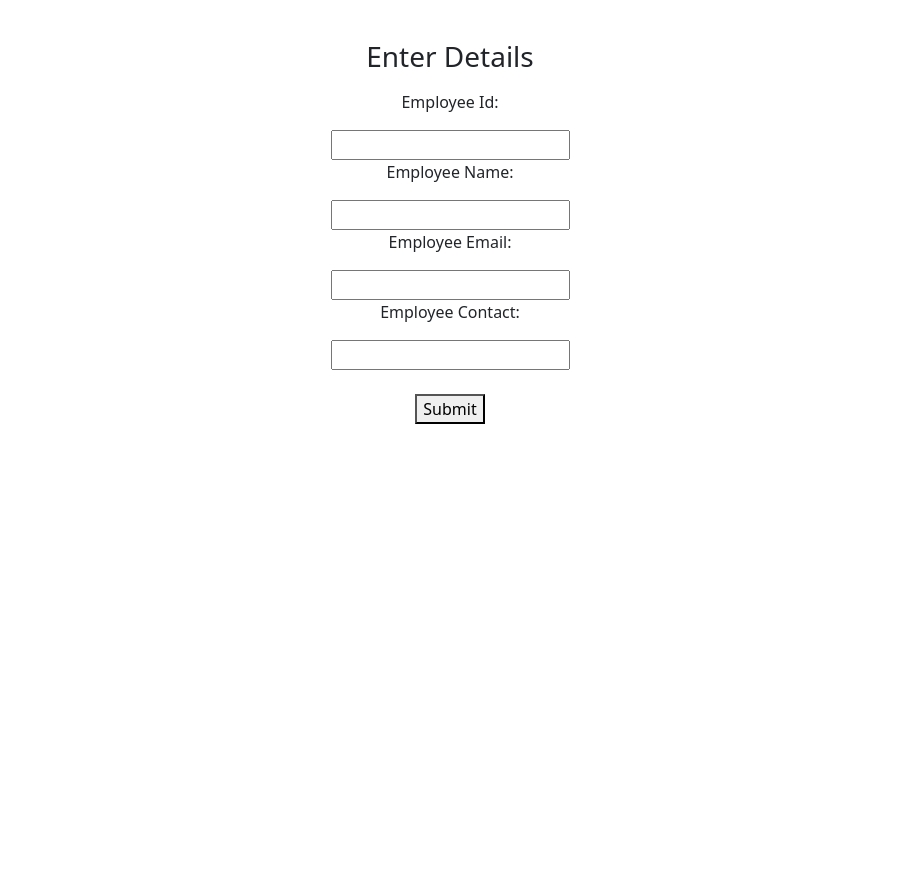
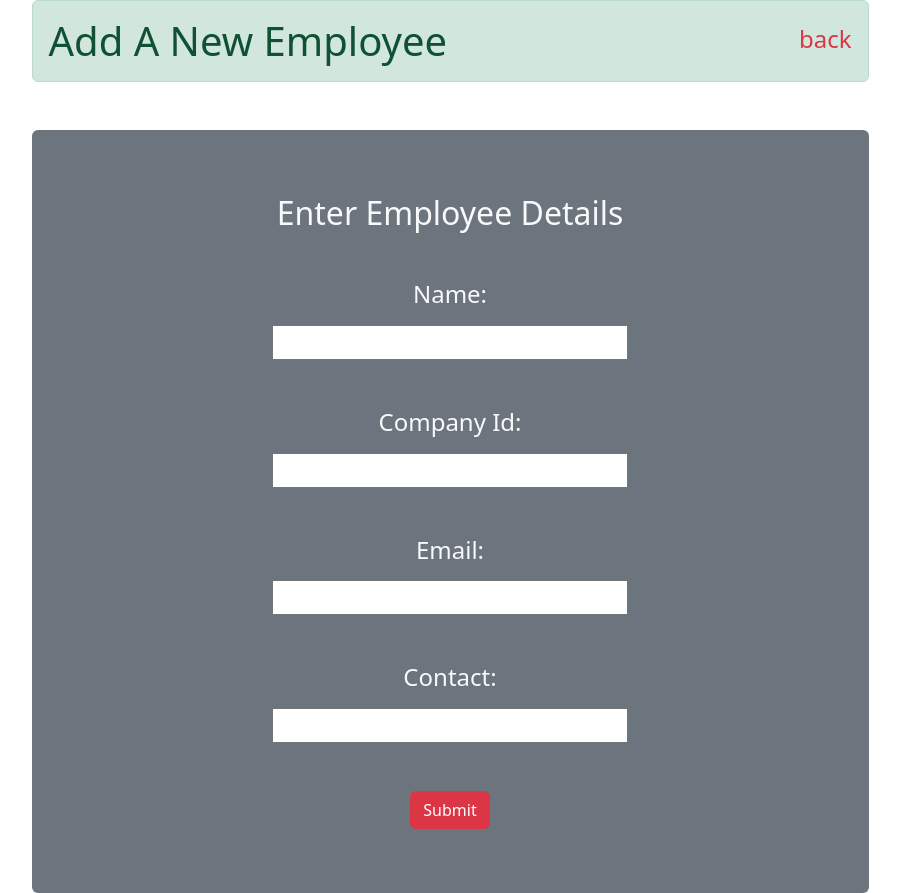
Before and after one commit to Patrick-Njiru/django-crud-operations, a Django app: page /create/employee/ in a window 1280 px wide. Shown: the whole page, without its empty margins (190-1090 px from the left). Before the commit the page ends 424 px from the top, so only its background shows below. Run offline with Django 4.2, Linux system fonts and the light colour scheme; some libraries are stand-ins or nearby versions.

Commit message:
modify templates and views.

```diff
--- a/employee/templates/employee/create.html
+++ b/employee/templates/employee/create.html
@@ -1,29 +1,29 @@
 {% extends "employee/base.html" %}
 {% block content %}
-    <div class="text-center w-50 mx-auto">
-        <form action="{% url 'employees:create' %}" method="POST">
+    <h1 class="alert alert-success d-flex justify-content-between align-items-center mb-5">
+        Add A New Employee
+        <a href="{% url 'employees:index' %}" class="link link-danger h4 text-decoration-none mt-1">back</a>
+    </h1>
+    <div class="text-center w-100 mx-auto">
+        <form action="{% url 'employees:create' %}" method="POST" class="p-3 rounded bg-secondary">
             {% csrf_token %}
-            {% if error_message %}<p class="text-danger h3"> {{ error_message }} </p> {% endif %}
+            {% if error %} <p class="alert alert-warning h4"> {{ error }} </p> {% endif %}
             <div>
-                <br>
-                <p>
-                    <h3>Enter Details</h3>
-                </p>
-                <div>
-                    <p>Employee Id:</p> {{ form.eid }}
+                <h2 class="text-light my-5">Enter Employee Details</h2>
+                <div class="my-5 h4">
+                    <p class="text-light"> Name:</p> {{ form.name }}
                 </div>
-                <div>
-                    <p>Employee Name:</p> {{ form.name }}
+                <div class="my-5 h4">
+                    <p class="text-light">Company Id:</p> {{ form.eid }}
                 </div>
-                <div>
-                    <p>Employee Email:</p> {{ form.email }}
+                <div class="my-5 h4">
+                    <p class="text-light">Email:</p> {{ form.email }}
                 </div>
-                <div>
-                    <p>Employee Contact:</p> {{ form.contact }}
+                <div class="my-5 h4">
+                    <p class="text-light">Contact:</p> {{ form.contact }}
                 </div>
-                <div>
-                    <br>
-                    <button type="submit">Submit</button>
+                <div class="my-5">
+                    <button type="submit" class="btn btn-danger">Submit</button>
                 </div>
             </div>
         </form>
--- a/employee/templates/employee/index.html
+++ b/employee/templates/employee/index.html
@@ -4,12 +4,12 @@
     {% if employees %}
     <ol>
         {% for employee in employees %}
-        <li class="my-3 d-flex justify-content-between px-1">
-            <span> {{forloop.counter}}. &nbsp;  {{ employee.name | capfirst }} </span>
+        <li class="my-3 d-flex justify-content-between pe-3">
+            <span class="h3"> {{forloop.counter}}. &nbsp;  {{ employee.name | capfirst }} </span>
             <a href="{% url 'employees:show' employee.id %}" class="btn btn-primary">details</a>
         </li>
         {% endfor %}
     </ol>
-    <a href="{% url 'employees:create' %}" class="d-block my-5 btn btn-danger">add a new employee</a>
+    <a href="{% url 'employees:create' %}" class="d-block my-5 btn btn-danger text-capitalize">add new employee</a>
     {% endif %}
 {% endblock %}
--- a/employee/templates/employee/show.html
+++ b/employee/templates/employee/show.html
@@ -1,7 +1,8 @@
 {% extends "employee/base.html" %}
 {% block content %}
     <h1 class="alert alert-success d-flex justify-content-between align-items-center mb-5">
-        Details For : {{ employee.name }} <a href="{% url 'employees:index' %}" class="link link-danger h4 text-decoration-none mt-1">home</a>
+        Details For : {{ employee.name }}
+        <a href="{% url 'employees:index' %}" class="link link-danger h4 text-decoration-none mt-1">back</a>
     </h1>
     <table class="w-100">
         <tr class="py-2 border border-dark border-3 d-flex justify-content-between px-5 align-items-center alert alert-secondary" >
--- a/employee/views.py
+++ b/employee/views.py
@@ -1,6 +1,7 @@
 from django.shortcuts import render, get_object_or_404
 from django.http import HttpResponseRedirect
 from django.urls import reverse
+from django.contrib import messages
 from employee.models import Employee
 from employee.forms import EmployeeForm
 
@@ -19,24 +20,27 @@ def create(request):
             try:
                 form.save()
             except:
-                pass
-        return HttpResponseRedirect(reverse("employees:index"))
+                # fix error display
+                return render(request, 'employee/create.html', {"error": "Error Encountered"})
+            return HttpResponseRedirect(reverse("employees:index"))
     else:
         form = EmployeeForm()
     return render(request, 'employee/create.html', {'form': form})
 
 def update(request, id):
     employee = get_object_or_404(Employee,id=id)
-    form = EmployeeForm(request.POST,  instance=employee)
-    if form.is_valid():
-        try:
-            form.save()
-        except:
-           pass
-        return HttpResponseRedirect(reverse("employees:show", args=(id,)))
+    if request.method == 'POST':
+        form = EmployeeForm(request.POST,  instance=employee)
+        if form.is_valid():
+            try:
+                form.save()
+            except:
+                # fix error display
+                return render(request, 'employee/update.html', {"error": "Error Encountered", 'employee': employee, 'form': form})
+            return HttpResponseRedirect(reverse("employees:show", args=(id,)))
     else:
         form = EmployeeForm(instance=employee)
-    return render(request, 'employee/update.html', {'employee': employee})
+    return render(request, 'employee/update.html', {'form': form, 'employee': employee})
 
 def destroy(request, id):
     employee = get_object_or_404(Employee,id=id)
```
Also changed, not shown: employee/templates/employee/update.html (+28 -1 lines), employee/migrations/0002_alter_employee_contact.py (added).
